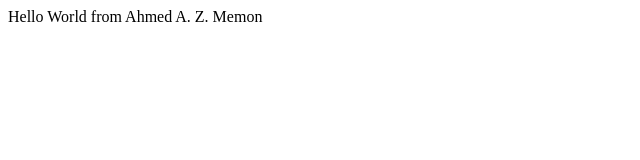
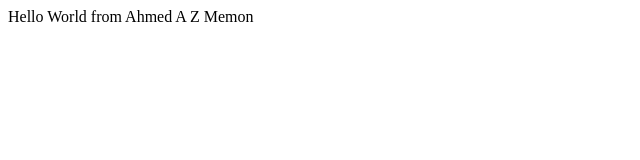
Before and after one commit to asaadmemon/Bootcamp2020, a plain HTML site: page index.html in a window 1280 px wide. Shown: the full height of the page, 0-640 px from the left. Drawn offline with Linux system fonts and the light colour scheme.

Commit message:
Update index.html

```diff
--- a/index.html
+++ b/index.html
@@ -5,7 +5,7 @@
 </head>
 <body>
     <div>
-        Hello World from Ahmed A. Z. Memon
+        Hello World from Ahmed A Z Memon
     </div>
 </body>
 </html>
```
